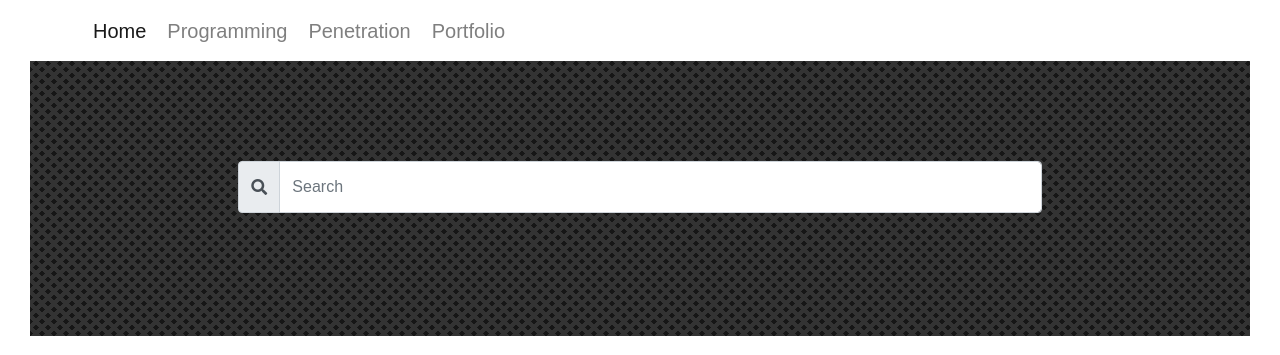
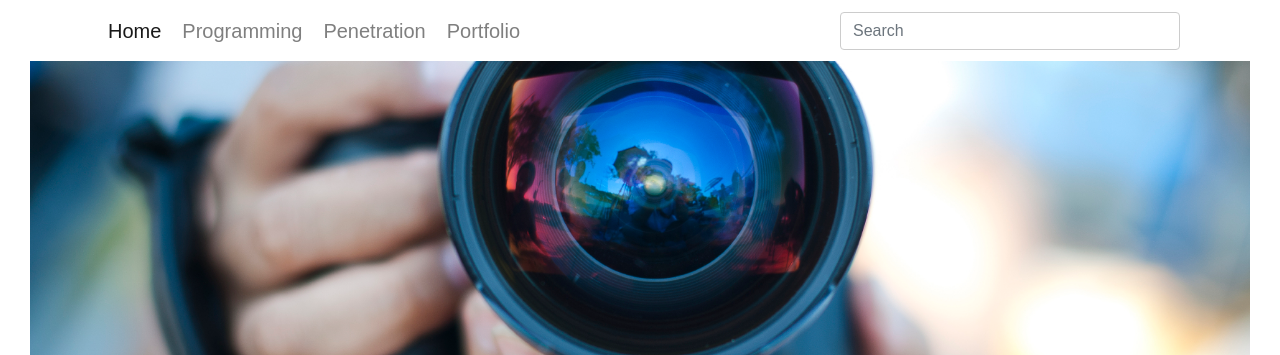
Before and after one commit to jakiiii/templates, a plain HTML site: page portfolio/blog.html in a window 1280 px wide. Shown: the top 355 px of the page. Drawn offline with nearby package versions, Linux system fonts and the light colour scheme.

Commit message:
change searchbox own protfolio blog and set cover image

```diff
--- a/portfolio/blog.html
+++ b/portfolio/blog.html
@@ -25,8 +25,9 @@
                 <div class="header">
                     <div class="row">
                         <div class="col-xs-12 col-sm-12">
-                            <nav class="navbar navbar-expand-lg navbar-light">
+                            <nav class="navbar navbar-expand-lg navbar-light justify-content-between">
                                 <div class="container">
+                                    <div class="col-xs-8 col-sm-8">
                                         <div class="collapse navbar-collapse" id="navbarSupportedContent">
                                             <ul class="navbar-nav mr-auto">
                                                 <li class="nav-item active">
@@ -43,6 +44,14 @@
                                                 </li>
                                             </ul>
                                         </div><!-- end of collapse navbar-collapse -->
+                                    </div><!-- col-xs-6 col-sm-6 for navbar -->
+                                    <div class="col-xs-4 col-sm-4">
+                                        <form method="get">
+                                                <div class="input-group stylish-input-group">
+                                                    <input type="text" class="form-control"  placeholder="Search" >
+                                                </div>
+                                        </form>
+                                    </div><!-- col-xs-6 col-sm-6 for search -->
                                 </div><!-- end of container-->
                             </nav><!-- end of nav navbar -->
                         </div><!-- col-xs-12 col-sm-12 -->
@@ -53,28 +62,9 @@
 
             <section>
                 <div class="container-fluid">
-                    <div class="search-box">
-                        <div id="search" >
-                            <div class="row">
-                                <div class="col-md-2"></div>
-                                <div class="col-md-8">
-                                    <form class="searchbar">
-                                        <div class="form-row align-items-center">
-                                            <div class="col">
-                                                <div class="input-group mb-2">
-                                                    <div class="input-group-prepend">
-                                                        <div class="input-group-text input-group-text-custom"><i class="fas fa-search"></i></div>
-                                                    </div>
-                                                    <input type="search" class="form-control search" id="inlineFormInputGroup" placeholder="Search">
-                                                </div>
-                                            </div>
-                                        </div>
-                                    </form>
-                                </div><!-- end of col-md-8 -->
-                                <div class="col-md-2"></div>
-                            </div><!-- end of row -->
-                        </div><!-- end of search -->
-                    </div><!-- end of search-box -->
+                    <div class="cover-div">
+                        <img src="image/slider.jpg" alt="cover" class="img cover-img" />
+                    </div><!-- end of cover-image -->
                 </div><!-- end of container -->
             </section>
         </div><!-- end of container-fluid-->
--- a/portfolio/css/blog_style.css
+++ b/portfolio/css/blog_style.css
@@ -32,24 +32,27 @@ body{
 /********************************************
 ***********************SEARCH
 ********************************************/
-
-.search-box{
-    height: 275px;
-    background-color: #161616;
-    background-image: repeating-linear-gradient(135deg, #333, #333 25%, transparent 25%, transparent 50%), repeating-linear-gradient(-135deg, #333, #333 25%, transparent 25%, transparent 50%);
-    background-size: 12px 12px;
+.stylish-input-group .input-group-addon{
+    background: white !important;
+}
+.stylish-input-group .form-control{
+    box-shadow:0 0 0;
+    border-color:#ccc;
+}
+.stylish-input-group button{
+    border:0;
+    background:transparent;
 }
 
-.search-box .search-btn{
-    background-color: #333;
+.cover-div{
+    height: 300px;
 }
 
-.search-box .searchbar{
-    padding: 100px 0;
-}
-
-.search{
-    max-width: 850px;
+.cover-img{
+    display: block;
+    width: 100%;
+    height: 300px;
+    object-fit: cover;
 }
 
 /********************************************
```
Also changed, not shown: portfolio/index.html (+1 -1 lines). Lines whose indentation alone changed are shown as unchanged.
